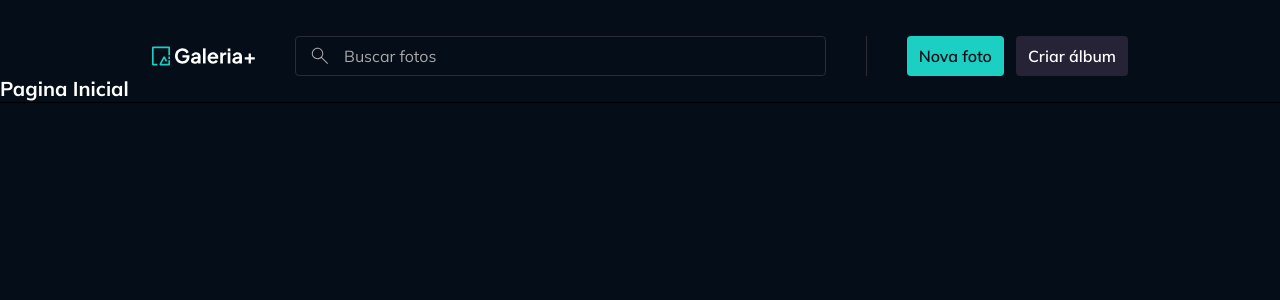
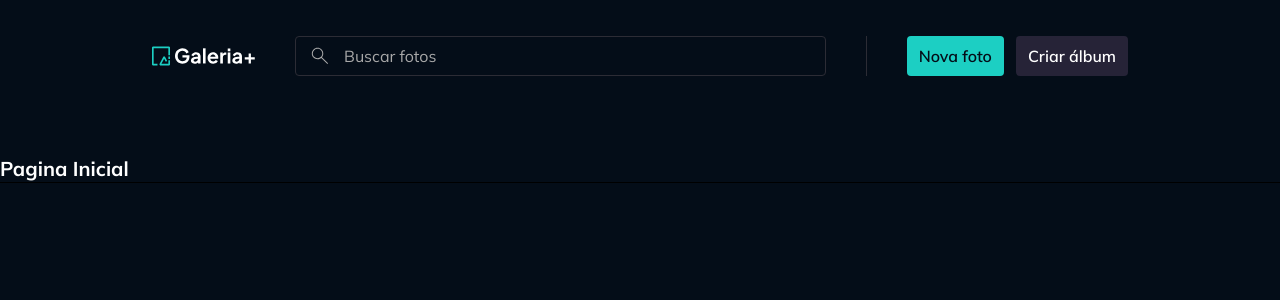
Before and after one commit to danield-dcc/gallery-images, a React (Vite) app: page / in a window 1280 px wide. Shown: the top 300 px of the page. Built offline with nearby package versions, Linux system fonts and the light colour scheme.

Commit message:
adiciona componente MainContent

```diff
--- /dev/null
+++ b/src/components/main-content.tsx
@@ -0,0 +1,16 @@
+import type { ComponentProps } from "react";
+import cx from "classnames";
+
+interface MainContentProps extends ComponentProps<"main"> {}
+
+export default function MainContent({
+  children,
+  className,
+  ...props
+}: MainContentProps) {
+  return (
+    <main className={cx("mt-20 mb-20", className)} {...props}>
+      {children}
+    </main>
+  );
+}
--- a/src/pages/layout-main.tsx
+++ b/src/pages/layout-main.tsx
@@ -1,11 +1,14 @@
 import { Outlet } from "react-router";
 import MainHeader from "../components/main-header";
+import MainContent from "../components/main-content";
 
 export default function LayoutMain() {
   return (
     <>
       <MainHeader className="mt-9" />
-      <Outlet />
+      <MainContent>
+        <Outlet />
+      </MainContent>
     </>
   );
 }
```
